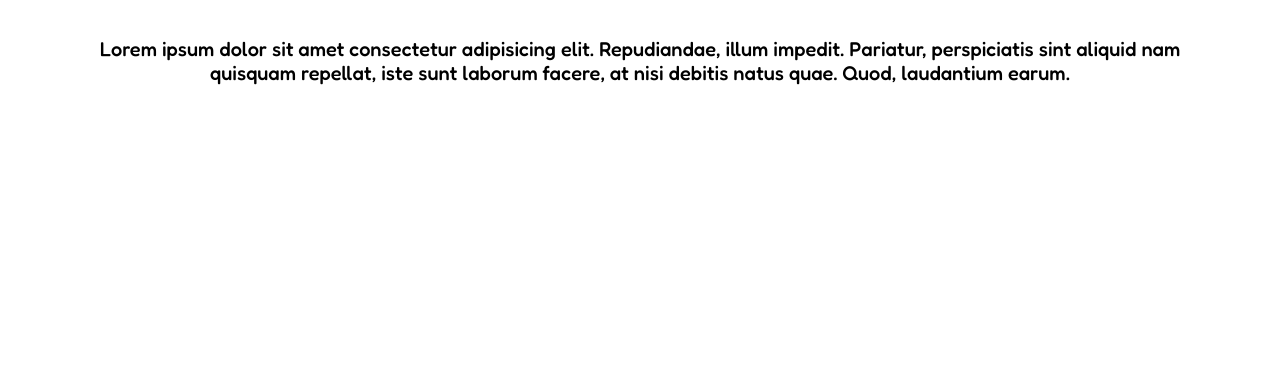
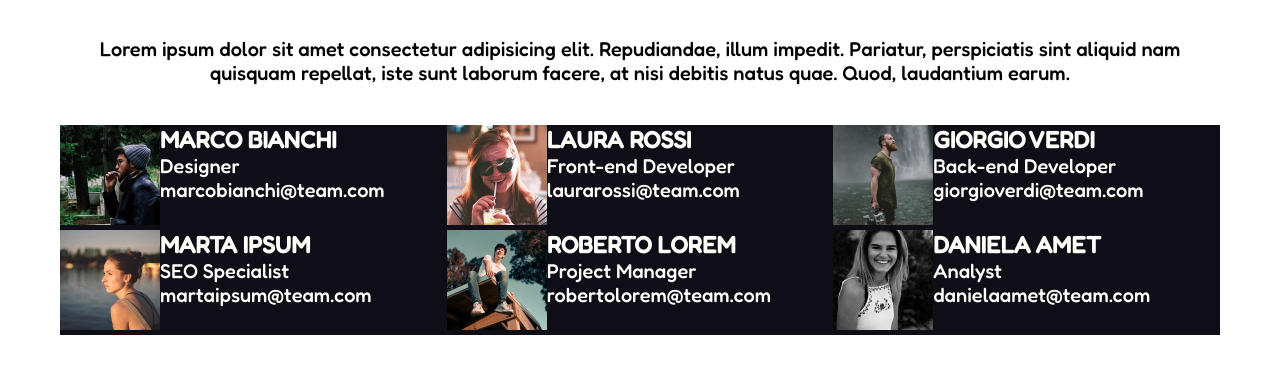
Before and after one commit to matteobonelli/html-css-float-cards, a plain HTML site: page index.html in a window 1280 px wide. Shown: the part 71-444 px from the top of the page. Drawn offline with Linux system fonts and the light colour scheme.

Commit message:
main structured, fixing borders between cards

```diff
--- a/css/style.css
+++ b/css/style.css
@@ -7,11 +7,26 @@
 
 :root{
     --color-purple: #e5306f;
+    --color-black: #0f0e17;
+    --color-white: #fffffa;
 }
-
+.clearfix::after {
+  content: "";
+  clear: both;
+  display: table;
+}
+.container{
+    float: left;
+}
+/* .debug{
+    border: 2px solid black;
+} */
 body{
     font-size: 20px;
     font-family: 'Fredoka', sans-serif;
+}
+header{
+    margin-bottom: 40px;
 }
 .wrapper{
     max-width: 1200px;
@@ -25,3 +40,29 @@ h1{
     color: var(--color-purple);
     margin-bottom: 40px;
 }
+h3{
+    color: var(--color-white);
+}
+article{
+    width: calc(100% / 3 );
+    background-color: var(--color-black);
+}
+img{
+    width: 100px;
+}
+.push-left{
+    float: left;
+}
+.titolo{
+    color: var(--color-white);
+}
+article > a{
+    color: var(--color-white);
+    text-decoration: none;
+}
+article > a:hover{
+    color: purple;
+}
+article > a:visited{
+    color: #54c8e7 ;
+}
--- a/index.html
+++ b/index.html
@@ -16,10 +16,56 @@
             <p>Lorem ipsum dolor sit amet consectetur adipisicing elit. Repudiandae, illum impedit. Pariatur, perspiciatis sint aliquid nam quisquam repellat, iste sunt laborum facere, at nisi debitis natus quae. Quod, laudantium earum.</p>
         </header>
 
-        <main>
-
+        <main class="clearfix">
+            <article class="debug push-left clearfix">
+                <div class="container">
+                    <img src="img/male1.png" alt="Marco Bianchi">
+                </div>
+                <h3>MARCO BIANCHI</h3>
+                <div class="titolo">Designer</div>
+                <a href="https:google.com">marcobianchi@team.com</a>
+            </article>
+            <article class="debug push-left clearfix">
+                <div class="container">
+                    <img src="img/female1.png" alt="Laura Rossi">
+                </div>
+                <h3>LAURA ROSSI</h3>
+                <div class="titolo">Front-end Developer</div>
+                <a href="https:google.com">laurarossi@team.com</a>
+            </article>
+            <article class="debug push-left clearfix">
+                <div class="container">
+                    <img src="img/male2.png" alt="Giorgio Verdi">
+                </div>
+                <h3>GIORGIO VERDI</h3>
+                <div class="titolo">Back-end Developer</div>
+                <a href="https:google.com">giorgioverdi@team.com</a>
+            </article>
+            <article class="debug push-left clearfix">
+                <div class="container">
+                    <img src="img/female2.png" alt="Marta Ipsum">
+                </div>
+                <h3>MARTA IPSUM</h3>
+                <div class="titolo">SEO Specialist</div>
+                <a href="https:google.com">martaipsum@team.com</a>
+            </article>
+            <article class="debug push-left clearfix">
+                <div class="container">
+                    <img src="img/male3.png" alt="Roberto Lorem">
+                </div>
+                <h3>ROBERTO LOREM</h3>
+                <div class="titolo">Project Manager</div>
+                <a href="https:google.com">robertolorem@team.com</a>
+            </article>
+            <article class="debug push-left clearfix">
+                <div class="container">
+                    <img src="img/female3.png" alt="Daniela Amet">
+                </div>
+                <h3>DANIELA AMET</h3>
+                <div class="titolo">Analyst</div>
+                <a href="https:google.com">danielaamet@team.com</a>
+            </article>
         </main>
     </div>
-
 </body>
 </html>
```
